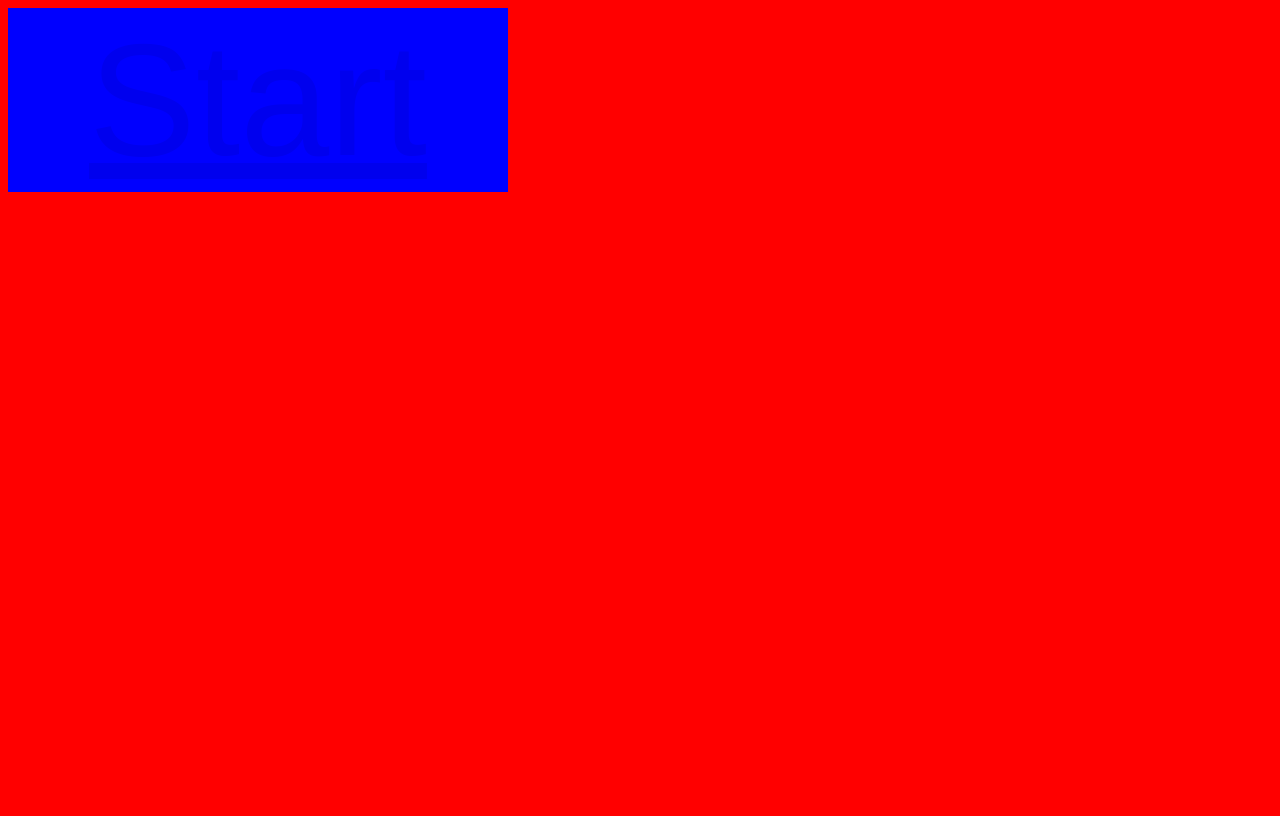
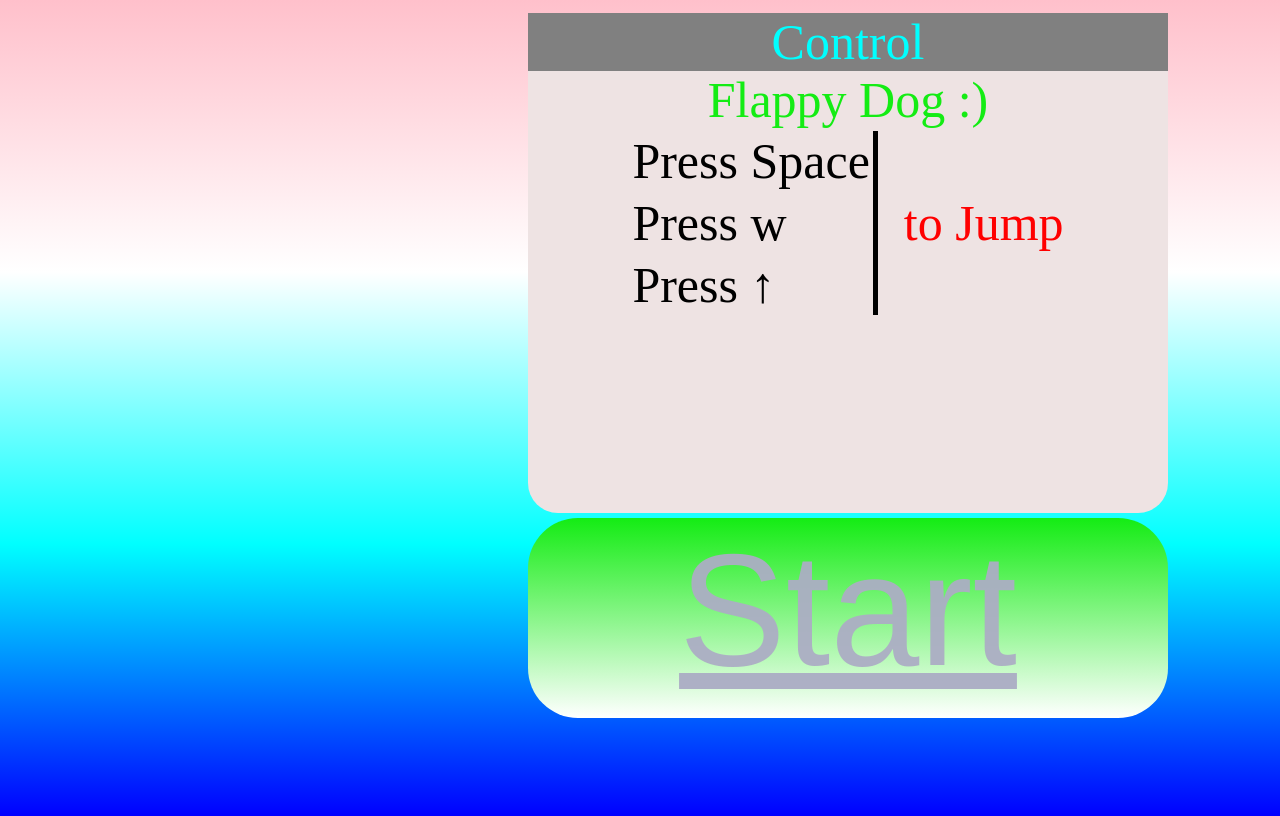
Before and after one commit to Anh-HV/Case-Study-M1, a plain HTML site: page begin.html in a window 1280 px wide. Drawn offline with Linux system fonts and the light colour scheme.

Commit message:
them file

```diff
--- a/begin.html
+++ b/begin.html
@@ -8,21 +8,62 @@
     </head>
     <style>
         body {
-            background:reD;
+            background:linear-gradient( pink,white,aqua,blue);
+            width: 800px;
+            height:800px;
+            display: flex;
+            flex-direction: column;
         }
         #Start {
-
-            background:blue;
-            width: 500px;
+            margin-left:65%;
+            background:linear-gradient( rgb(20, 236, 20),white) ;
+            width: 80%;
+            height: 200px;
             text-align: center;
             font: 10em sans-serif;
+            border-radius: 50px;
+
         }
+        #Start :hover{
+            color: white;
+            background:white
+        }
+        #control{
+            background: rgb(238, 227, 227);
+            margin:5px;
+            width: 80%;
+            height: 500px;
+            font-size: 50px;
+            border-radius: 30px;
+        }
+        #control table{
+           margin:auto;
+        }
+        .verticalLine {
+        border-left: thick solid black;
+        color: red;
+}
     </style>
 <body>
-    <div></div>
+    <div id="control" style="margin-left:65%;">
+        <div style="text-align:center;color:aqua;background:grey;">Control</div>
+        <div style="text-align:center;color: rgb(20, 236, 20);">Flappy Dog :)</div>
+        <table id="tb">
+        <tr>
+            <td>Press Space</td>
+            <td rowspan="3" class="verticalLine">&nbsp to Jump</td>
+        </tr>
+        <tr>
+            <td>Press w</td>
+        </tr>
+        <tr>
+            <td>Press &#8593</td>
+        </tr>
+    </table>
 
+    </div>
     <div id="Start">
-        <a href="index.html">Start</a>
+        <a href="index.html" style="color: rgba(171, 172, 196, 0.945)">Start</a>
     </div>
 </body>
 </html>
--- a/script/main.js
+++ b/script/main.js
@@ -82,7 +82,7 @@ function stop() {
     clear();
     let sc = score++;
 
-    ctx.fillText("Score:" + Math.floor(sc),800, 100);
+    ctx.fillText("Score:" + Math.floor(sc/100),800, 100);
     if(Math.floor(sc) >1000&&Math.floor(sc)<2000) maxGap =200;
     else if(Math.floor(sc)>2000 && Math.floor(sc)<3000) maxGap = 150;
     else if(Math.floor(sc)>3000 && Math.floor(sc)<4000) maxGap =100;
```
Also changed, not shown: index.html (+3 -0 lines).
